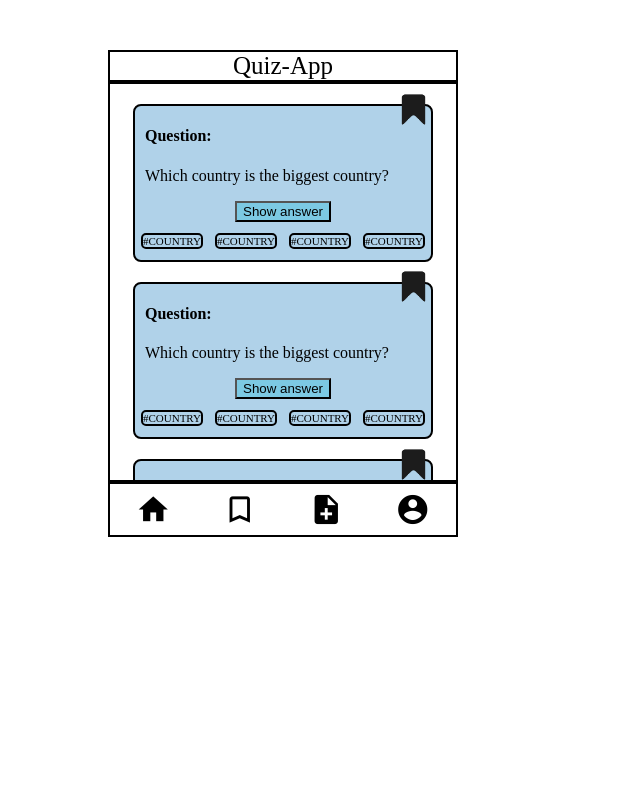
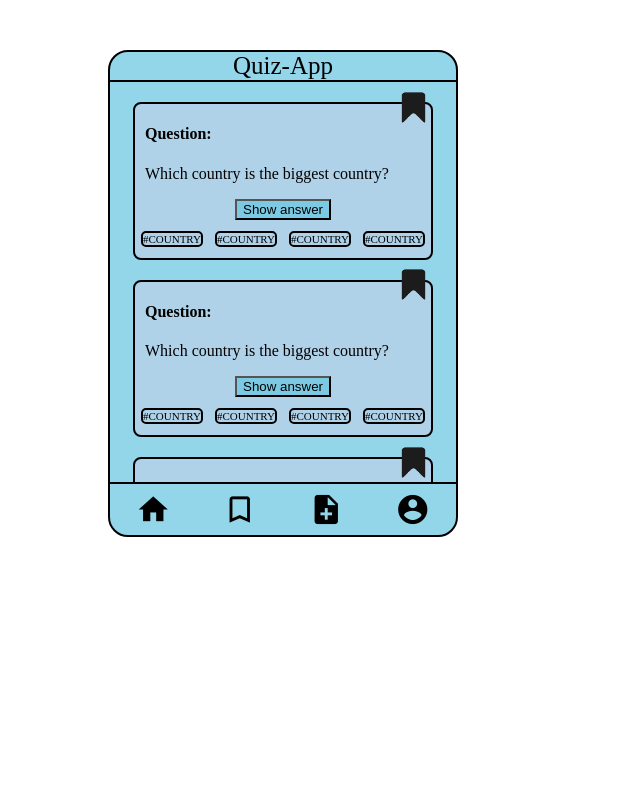
Before and after one commit to aramaisgaribjan/quiz-app, a website: page index.html in a window 1280 px wide. Shown: the whole page, without its empty margins (0-640 px from the left). Drawn offline with Linux system fonts and the light colour scheme.

```diff
--- a/style/base.css
+++ b/style/base.css
@@ -3,6 +3,9 @@
 }
 header {
   border: 2px solid black;
+  background-color: rgba(102, 197, 226, 0.705);
+  border-top-left-radius: 20px;
+  border-top-right-radius: 20px;
   max-width: 350px;
   margin-top: 50px;
   margin-left: 100px;
@@ -10,7 +13,9 @@
   font-size: 25px;
 }
 .box {
-  border: 2px solid black;
+  border-left: 2px solid black;
+  border-right: 2px solid black;
+  background-color: rgba(102, 197, 226, 0.705);
   margin-left: 100px;
   max-width: 350px;
   height: 400px;
@@ -33,6 +38,7 @@
 footer {
   display: flex;
   flex-direction: row;
+  background-color: rgba(102, 197, 226, 0.705);
   justify-content: space-around;
   border: 2px solid black;
   max-width: 350px;
@@ -41,6 +47,8 @@
   height: 55px;
   overflow-x: auto;
   align-items: center;
+  border-bottom-left-radius: 20px;
+  border-bottom-right-radius: 20px;
 }
 .material-icons {
   font-size: 35px !important;
```
